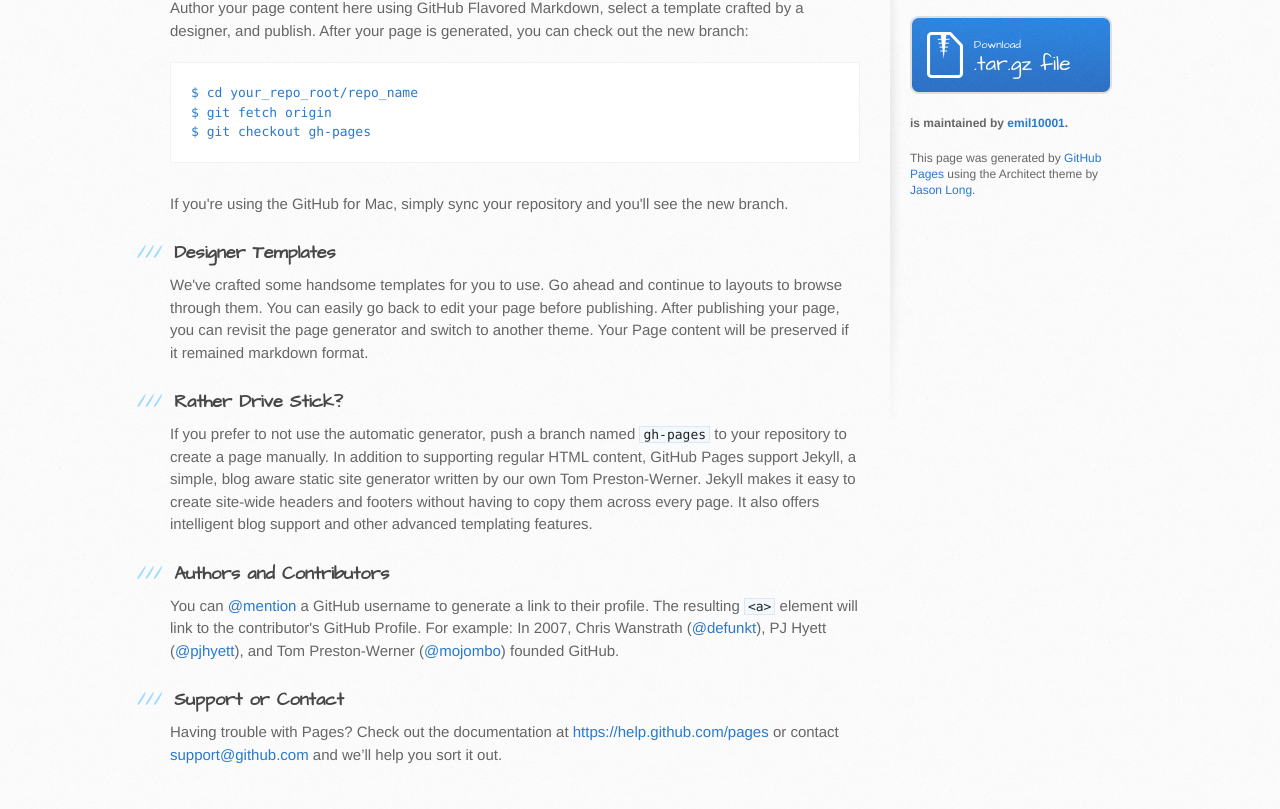
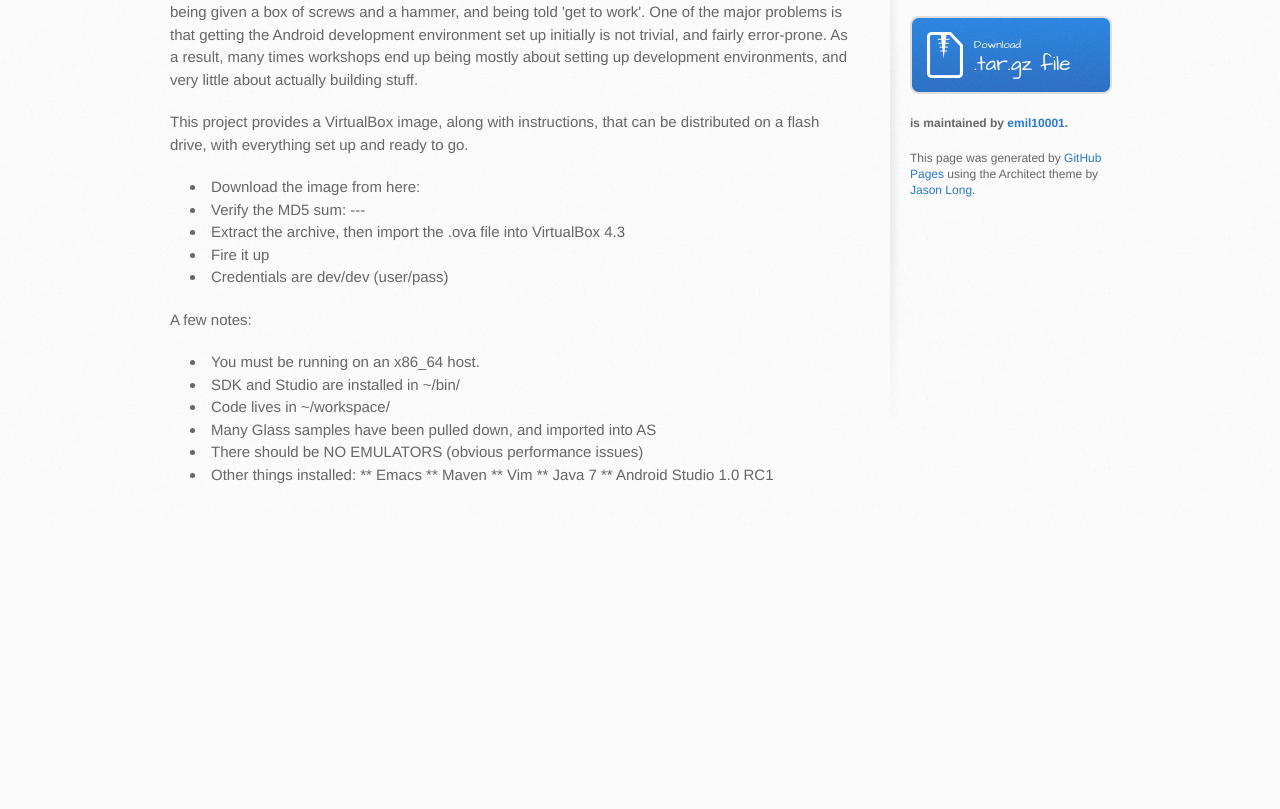
Before and after one commit to emil10001/BorgHammer, a plain HTML site: page index.html in a window 1280 px wide. Shown: the part 384-1193 px from the top of the page. After the commit the page ends 913 px from the top, so only its background shows below. Drawn offline with Linux system fonts and the light colour scheme.

```diff
--- a/index.html
+++ b/index.html
@@ -28,37 +28,36 @@
     <div id="content-wrapper">
       <div class="inner clearfix">
         <section id="main-content">
-          <h3>
-<a id="welcome-to-github-pages" class="anchor" href="#welcome-to-github-pages" aria-hidden="true"><span class="octicon octicon-link"></span></a>Welcome to GitHub Pages.</h3>
+          <h1>
+<a id="borghammer" class="anchor" href="#borghammer" aria-hidden="true"><span class="octicon octicon-link"></span></a>BorgHammer</h1>
 
-<p>This automatic page generator is the easiest way to create beautiful pages for all of your projects. Author your page content here using GitHub Flavored Markdown, select a template crafted by a designer, and publish. After your page is generated, you can check out the new branch:</p>
+<p>For both hosts and participants, a lot of times doing an Android based code-lab or workshop feels like being given a box of screws and a hammer, and being told 'get to work'. One of the major problems is that getting the Android development environment set up initially is not trivial, and fairly error-prone. As a result, many times workshops end up being mostly about setting up development environments, and very little about actually building stuff. </p>
 
-<pre><code>$ cd your_repo_root/repo_name
-$ git fetch origin
-$ git checkout gh-pages
-</code></pre>
+<p>This project provides a VirtualBox image, along with instructions, that can be distributed on a flash drive, with everything set up and ready to go. </p>
 
-<p>If you're using the GitHub for Mac, simply sync your repository and you'll see the new branch.</p>
+<ul>
+<li>Download the image from here: </li>
+<li>Verify the MD5 sum: ---</li>
+<li>Extract the archive, then import the .ova file into VirtualBox 4.3</li>
+<li>Fire it up</li>
+<li>Credentials are dev/dev (user/pass)</li>
+</ul>
 
-<h3>
-<a id="designer-templates" class="anchor" href="#designer-templates" aria-hidden="true"><span class="octicon octicon-link"></span></a>Designer Templates</h3>
+<p>A few notes:</p>
 
-<p>We've crafted some handsome templates for you to use. Go ahead and continue to layouts to browse through them. You can easily go back to edit your page before publishing. After publishing your page, you can revisit the page generator and switch to another theme. Your Page content will be preserved if it remained markdown format.</p>
-
-<h3>
-<a id="rather-drive-stick" class="anchor" href="#rather-drive-stick" aria-hidden="true"><span class="octicon octicon-link"></span></a>Rather Drive Stick?</h3>
-
-<p>If you prefer to not use the automatic generator, push a branch named <code>gh-pages</code> to your repository to create a page manually. In addition to supporting regular HTML content, GitHub Pages support Jekyll, a simple, blog aware static site generator written by our own Tom Preston-Werner. Jekyll makes it easy to create site-wide headers and footers without having to copy them across every page. It also offers intelligent blog support and other advanced templating features.</p>
-
-<h3>
-<a id="authors-and-contributors" class="anchor" href="#authors-and-contributors" aria-hidden="true"><span class="octicon octicon-link"></span></a>Authors and Contributors</h3>
-
-<p>You can <a href="https://github.com/blog/821" class="user-mention">@mention</a> a GitHub username to generate a link to their profile. The resulting <code>&lt;a&gt;</code> element will link to the contributor's GitHub Profile. For example: In 2007, Chris Wanstrath (<a href="https://github.com/defunkt" class="user-mention">@defunkt</a>), PJ Hyett (<a href="https://github.com/pjhyett" class="user-mention">@pjhyett</a>), and Tom Preston-Werner (<a href="https://github.com/mojombo" class="user-mention">@mojombo</a>) founded GitHub.</p>
-
-<h3>
-<a id="support-or-contact" class="anchor" href="#support-or-contact" aria-hidden="true"><span class="octicon octicon-link"></span></a>Support or Contact</h3>
-
-<p>Having trouble with Pages? Check out the documentation at <a href="https://help.github.com/pages">https://help.github.com/pages</a> or contact <a href="mailto:support@github.com">support@github.com</a> and we’ll help you sort it out.</p>
+<ul>
+<li>You must be running on an x86_64 host.</li>
+<li>SDK and Studio are installed in ~/bin/</li>
+<li>Code lives in ~/workspace/</li>
+<li>Many Glass samples have been pulled down, and imported into AS</li>
+<li>There should be NO EMULATORS (obvious performance issues)</li>
+<li>Other things installed:
+** Emacs
+** Maven
+** Vim
+** Java 7
+** Android Studio 1.0 RC1</li>
+</ul>
         </section>
 
         <aside id="sidebar">
@@ -78,6 +77,16 @@ $ git checkout gh-pages
       </div>
     </div>
 
+            <script type="text/javascript">
+            var gaJsHost = (("https:" == document.location.protocol) ? "https://ssl." : "http://www.");
+            document.write(unescape("%3Cscript src='" + gaJsHost + "google-analytics.com/ga.js' type='text/javascript'%3E%3C/script%3E"));
+          </script>
+          <script type="text/javascript">
+            try {
+              var pageTracker = _gat._getTracker("UA-57034017-1");
+            pageTracker._trackPageview();
+            } catch(err) {}
+          </script>
 
   </body>
 </html>
```
Also changed, not shown: params.json (+1 -1 lines).
